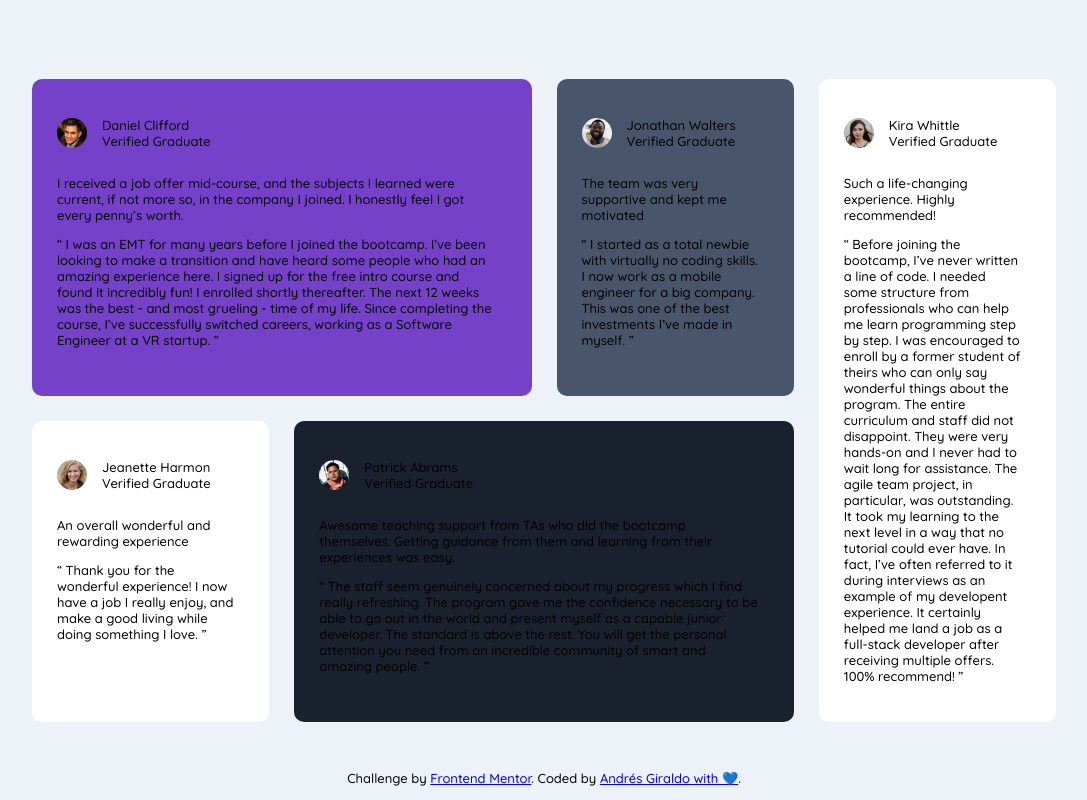
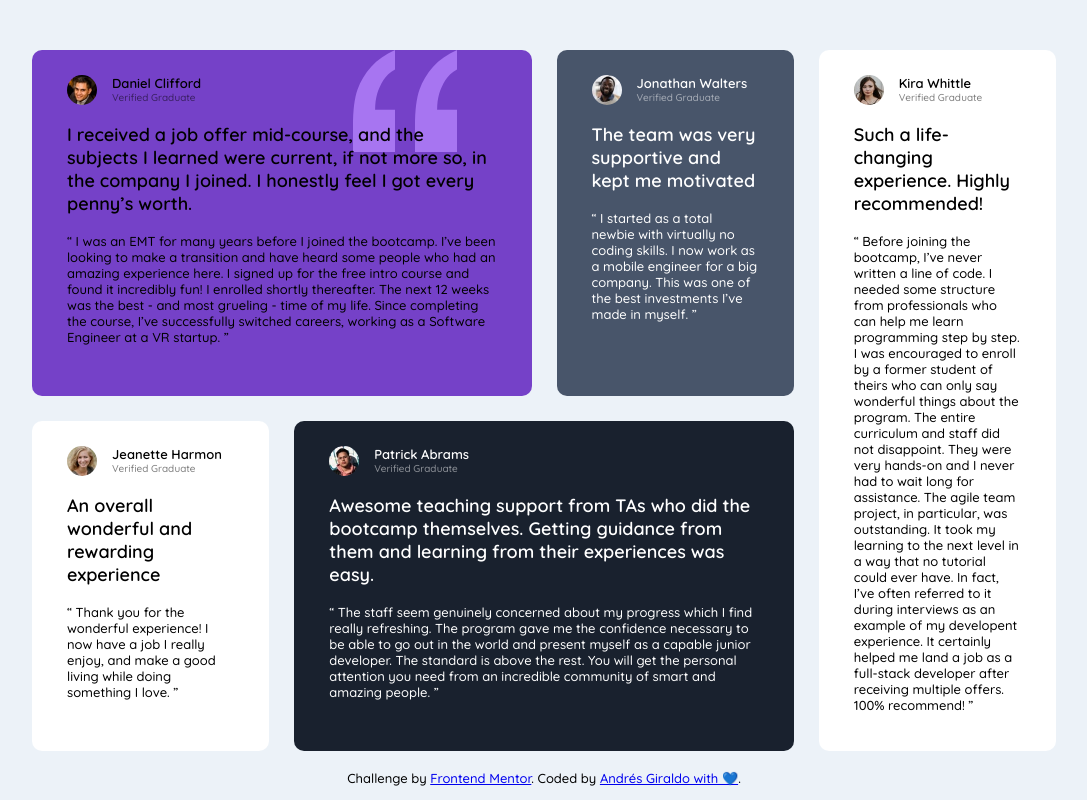
Before and after one commit to andresgircar/Testimonial-grid-section, a plain HTML site: page index.html in a window 1280 px wide. Shown: the whole page, without its empty margins (96-1183 px from the left). Drawn offline with Linux system fonts and the light colour scheme.

Commit message:
adding more styles

```diff
--- a/index.html
+++ b/index.html
@@ -22,10 +22,13 @@
       <div class="testimonial-block first">
         <div class="title">
           <img src="./images/image-daniel.jpg" alt="daniel-profile-picture">
-          <p>
-            Daniel Clifford <br>
-            Verified Graduate
-          </p>
+          <div class="user-info">
+            <p>Daniel Clifford</p>
+            <p>Verified Graduate</p>
+          </div>
+        </div>
+        <div class="quote">
+          <img src="./images/bg-pattern-quotation.svg" alt="">
         </div>
         <div class="block-contain">
           <p>
@@ -44,10 +47,10 @@
       <div class="testimonial-block second">
         <div class="title">
           <img src="./images/image-jonathan.jpg" alt="jonathan-profile-picture">
-          <p>
-            Jonathan Walters <br>
-            Verified Graduate
-          </p>
+          <div class="user-info">
+            <p>Jonathan Walters</p>
+            <p>Verified Graduate</p>
+          </div>
         </div>
         <div class="block-contain">
           <p>
@@ -62,10 +65,10 @@
       <div class="testimonial-block third">
         <div class="title">
           <img src="./images/image-jeanette.jpg" alt="jeanette-profile-picture">
-          <p>
-            Jeanette Harmon <br>
-            Verified Graduate
-          </p>
+          <div class="user-info">
+            <p>Jeanette Harmon</p>
+            <p>Verified Graduate</p>
+          </div>
         </div>
         <div class="block-contain">
           <p>
@@ -80,10 +83,10 @@
       <div class="testimonial-block fourth">
         <div class="title">
           <img src="./images/image-patrick.jpg" alt="patrick-profile-picture">
-          <p>
-            Patrick Abrams <br>
-            Verified Graduate
-          </p>
+          <div class="user-info">
+            <p>Patrick Abrams</p>
+            <p>Verified Graduate</p>
+          </div>
         </div>
         <div class="block-contain">
           <p>
@@ -101,10 +104,10 @@
       <div class="testimonial-block fifth">
         <div class="title">
           <img src="./images/image-kira.jpg" alt="kira-profile-picture">
-          <p>
-            Kira Whittle <br>
-            Verified Graduate
-          </p>
+          <div class="user-info">
+            <p>Kira Whittle</p>
+            <p>Verified Graduate</p>
+          </div>
         </div>
         <div class="block-contain">
           <p>
--- a/style/main.css
+++ b/style/main.css
@@ -17,6 +17,8 @@ html {
 
     /*Font Size*/
     --main-font-size: 1.3rem;
+    --small-font: 1rem;
+    --large-font: 1.8rem;
 }
 body {
     font-size: var(--main-font-size);
@@ -37,8 +39,11 @@ body {
     grid-template-columns: repeat(4, 1fr);
 }
 .testimonial-container .testimonial-block {
-    padding: 25px 35px 25px 25px;
+    padding: 25px 35px;
     border-radius: 10px;
+}
+.testimonial-block {
+    position: relative;
 }
 .testimonial-block .title {
     display: flex;
@@ -50,6 +55,29 @@ body {
     border-radius: 50%;
     margin-right: 15px;
 }
+.title .user-info p {
+    margin: 0;
+    font-size: var(--small-font);
+}
+.title .user-info p:nth-child(1) {
+    font-size: var(--main-font-size);
+    font-weight: 600;
+}
+.title .user-info p:nth-child(2) {
+    opacity: 0.5;
+}
+.testimonial-block .quote {
+    position: absolute;
+    z-index: 1;
+    top: 0;
+    right: 15%;
+}
+.testimonial-block .block-contain p:nth-child(1) {
+    font-size: var(--large-font);
+    font-weight: 600;
+    position: relative;
+    z-index: 2;
+}
 .first {
     background-color: var(--moderate-violet);
     grid-column: 1 / 3;
@@ -59,6 +87,7 @@ body {
     background-color: var(--very-dark-grayish-blue);
     grid-column: 3 / 4;
     grid-row: 1 / 2;
+    color: var(--white);
 }
 .third {
     background-color: var(--white);
@@ -69,6 +98,7 @@ body {
     background-color: var(--very-dark-blackish-blue);
     grid-column: 2 / 4;
     grid-row: 2 / 3;
+    color: var(--white);
 }
 .fifth {
     background-color: var(--white);
```
